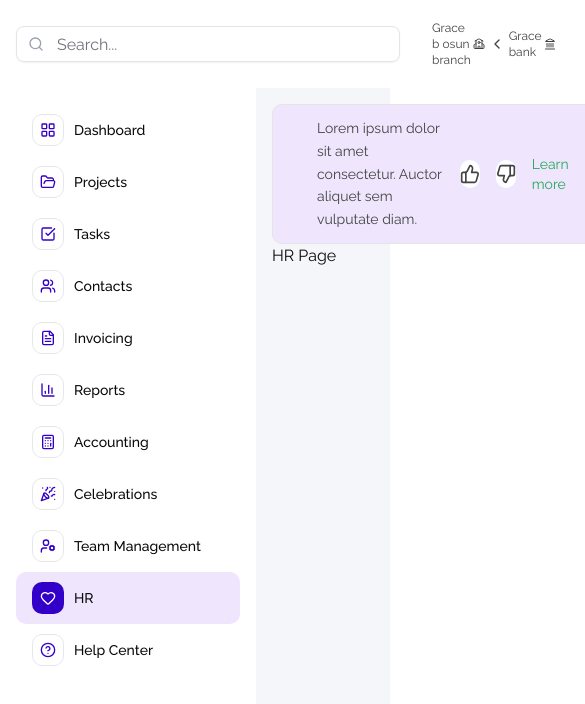
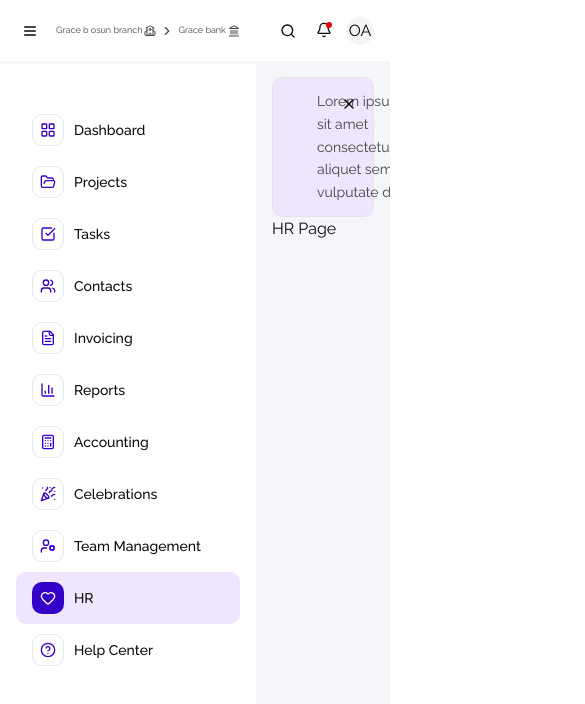
Before and after one commit to eoamusan/stride-frontend, a React (Vite) app: page /dashboard/hr in a window 390 px wide. Shown: the top 704 px of the page, 585 px wide, since content can reach past the window. Built offline with nearby package versions, Linux system fonts and the light colour scheme; grey boxes are pictures that could not be loaded.

Commit message:
feat: make dashboard header responsive

```diff
--- a/src/components/navigations/dashboard-header.jsx
+++ b/src/components/navigations/dashboard-header.jsx
@@ -6,27 +6,93 @@ import {
   LandmarkIcon,
   SchoolIcon,
   SearchIcon,
+  MenuIcon,
 } from 'lucide-react';
 import { Avatar, AvatarFallback, AvatarImage } from '../ui/avatar';
 import { Button } from '../ui/button';
 import { Badge } from '../ui/badge';
+import { useState } from 'react';
 
 export default function Header() {
+  const [isMobileMenuOpen, setIsMobileMenuOpen] = useState(false);
+  const [showMobileSearch, setShowMobileSearch] = useState(false);
+
   return (
-    <header className="flex items-center justify-between p-4">
+    <header className="flex items-center justify-between bg-white p-4">
+      {/* Mobile Layout */}
+      <div className="flex w-full items-center justify-between lg:hidden">
+        {/* Left side - Hamburger + Breadcrumb */}
+        <div className="flex items-center gap-3">
+          <Button
+            variant="ghost"
+            size="icon"
+            className="h-7 w-7"
+            onClick={() => setIsMobileMenuOpen(!isMobileMenuOpen)}
+          >
+            <MenuIcon size={24} />
+          </Button>
+
+          {/* Mobile Breadcrumb */}
+          <div className="flex items-center gap-1 text-[9px] text-[#434343] md:text-xs">
+            <p className="flex items-center gap-0.5">
+              <span className="max-w-[100px] truncate">
+                Grace b osun branch
+              </span>
+              <SchoolIcon size={12} color="#434343" />
+            </p>
+            <ChevronLeftIcon size={14} className="rotate-180" />
+            <p className="flex items-center gap-0.5">
+              <span className="max-w-[80px] truncate">Grace bank</span>
+              <LandmarkIcon size={12} color="#434343" />
+            </p>
+          </div>
+        </div>
+
+        {/* Right side - Search + Notification + Avatar */}
+        <div className="flex items-center gap-2">
+          <Button
+            variant="ghost"
+            size="icon"
+            className="h-7 w-7"
+            onClick={() => setShowMobileSearch(!showMobileSearch)}
+          >
+            <SearchIcon className="h-4 w-4" />
+          </Button>
+
+          {/* Notification Button */}
+          <div className="relative">
+            <Button variant="ghost" size="icon" className="h-7 w-7">
+              <BellIcon className="h-4 w-4" />
+            </Button>
+            <Badge
+              variant="destructive"
+              className="absolute top-1.5 right-1.5 flex h-1.5 w-1.5 items-center justify-center rounded-full p-0"
+            ></Badge>
+          </div>
+
+          {/* User Avatar */}
+          <Avatar className="h-7 w-7">
+            <AvatarImage src="" />
+            <AvatarFallback>OA</AvatarFallback>
+          </Avatar>
+        </div>
+      </div>
+
+      {/* Desktop Layout */}
+      <div className="hidden w-full items-center justify-between lg:flex">
         {/* Logo */}
-      <div className="">
+        <div>
           <img src={strideLogo} alt="Stride Logo" />
         </div>
 
         <div className="flex items-center justify-evenly gap-8">
           {/* Search Input */}
           <div className="relative">
-          <SearchIcon className="absolute top-1/2 left-3 h-4 w-4 -translate-y-1/2 text-gray-400" />
+            <SearchIcon className="absolute top-1/2 left-3 h-4 w-4 -translate-y-1/2" />
             <Input placeholder="Search..." className="min-w-sm pl-10" />
           </div>
 
-        {/* Location Breadcrumb: Use Breadcrumb from Shadcn */}
+          {/* Location Breadcrumb */}
           <div className="flex w-fit items-center justify-between gap-1 text-xs text-[#434343]">
             <p className="flex items-center justify-center gap-0.5">
               <span>Grace b osun branch</span>
@@ -48,7 +114,7 @@ export default function Header() {
           {/* User Profile */}
           <div className="flex w-fit items-center justify-center gap-2">
             <Avatar className={'h-9 w-9'}>
-            <AvatarImage src={'https://github.co/shadcn.png'} />
+              <AvatarImage src={'https://github.com/shadcn.png'} />
               <AvatarFallback>OA</AvatarFallback>
             </Avatar>
             <div>
@@ -59,7 +125,11 @@ export default function Header() {
 
           {/* Notification Button */}
           <div className="relative ml-4">
-          <Button variant="outline" size="icon" className="size-8 border-none">
+            <Button
+              variant="outline"
+              size="icon"
+              className="size-8 border-none"
+            >
               <BellIcon />
             </Button>
             <Badge
@@ -68,6 +138,17 @@ export default function Header() {
             ></Badge>
           </div>
         </div>
+      </div>
+
+      {/* Mobile Search Bar */}
+      {/* {showMobileSearch && (
+        <div className="absolute top-full right-0 left-0 z-50 border-b border-gray-200 bg-black p-4 lg:hidden">
+          <div className="relative">
+            <SearchIcon className="absolute top-1/2 left-3 h-4 w-4 -translate-y-1/2" />
+            <Input placeholder="Search..." className="w-full pl-10" />
+          </div>
+        </div>
+      )} */}
     </header>
   );
 }
--- a/src/components/navigations/dashboard-sidebar.jsx
+++ b/src/components/navigations/dashboard-sidebar.jsx
@@ -28,7 +28,7 @@ export default function Sidebar() {
   };
 
   const renderMainView = () => (
-    <nav className="">
+    <nav className="p-4">
       <ul className="">
         {sidebarItems.map((item, index) => {
           const IconComponent = item.icon;
@@ -59,8 +59,8 @@ export default function Sidebar() {
   );
 
   const renderChildrenView = () => (
-    <nav className="">
-      <div className="mb-4 flex items-center">
+    <nav className="px-4 pb-4">
+      <div className="sticky top-0 flex items-center bg-white pt-2 pb-1">
         <button
           onClick={handleBackClick}
           className="flex items-center gap-2 px-4 py-2 text-gray-600 transition-colors duration-200 hover:text-gray-800"
@@ -71,7 +71,7 @@ export default function Sidebar() {
           {activeParent?.title}
         </h2>
       </div>
-      <ul className="">
+      <ul>
         {activeParent?.children.map((item, index) => {
           const IconComponent = item.icon;
           const isActive = location.pathname === item.link;
@@ -83,7 +83,7 @@ export default function Sidebar() {
                 className={`flex w-full max-w-64 flex-1 cursor-pointer items-center gap-2.5 rounded-lg ${isActive ? 'bg-[#EFE6FD]' : 'bg-white hover:bg-[#EFE6FD]/40'} px-4 py-2.5`}
               >
                 <span
-                  className={`flex h-8 w-8 items-center justify-center rounded-lg transition-colors duration-200 ${
+                  className={`flex h-8 w-8 shrink-0 items-center justify-center rounded-lg transition-colors duration-200 ${
                     isActive ? 'bg-primary' : 'border border-gray-200 bg-white'
                   }`}
                 >
@@ -103,7 +103,7 @@ export default function Sidebar() {
   );
 
   return (
-    <aside className="flex h-screen w-fit min-w-64 flex-col overflow-y-auto border-gray-200 bg-white p-4">
+    <aside className="flex h-full w-64 flex-col overflow-y-auto bg-white">
       {currentView === 'main' ? renderMainView() : renderChildrenView()}
     </aside>
   );
--- a/src/pages/dashboard/layout.jsx
+++ b/src/pages/dashboard/layout.jsx
@@ -7,11 +7,14 @@ import TopAlert from '@/components/dashboard/top-alert';
 export default function DashboardLayout() {
   const [cancelNotification, setCancelNotification] = useState(false);
   return (
-    <div>
+    <div className="flex h-screen flex-col">
       <Header />
-      <div className="flex gap-4 bg-[#F5F6FA]">
+      <div className="flex flex-1 overflow-hidden bg-[#F5F6FA]">
+        <div className="fixed top-16 bottom-0 left-0 z-30 bg-white pt-6">
           <Sidebar />
-        <div className="w-full pr-4 pt-4">
+        </div>
+        <div className="ml-68 flex-1 overflow-y-auto">
+          <div className="pt-4 pr-4">
             {!cancelNotification && (
               <TopAlert
                 title={
@@ -27,5 +30,6 @@ export default function DashboardLayout() {
           </div>
         </div>
       </div>
+    </div>
   );
 }
```
Lines whose indentation alone changed are shown as unchanged.
